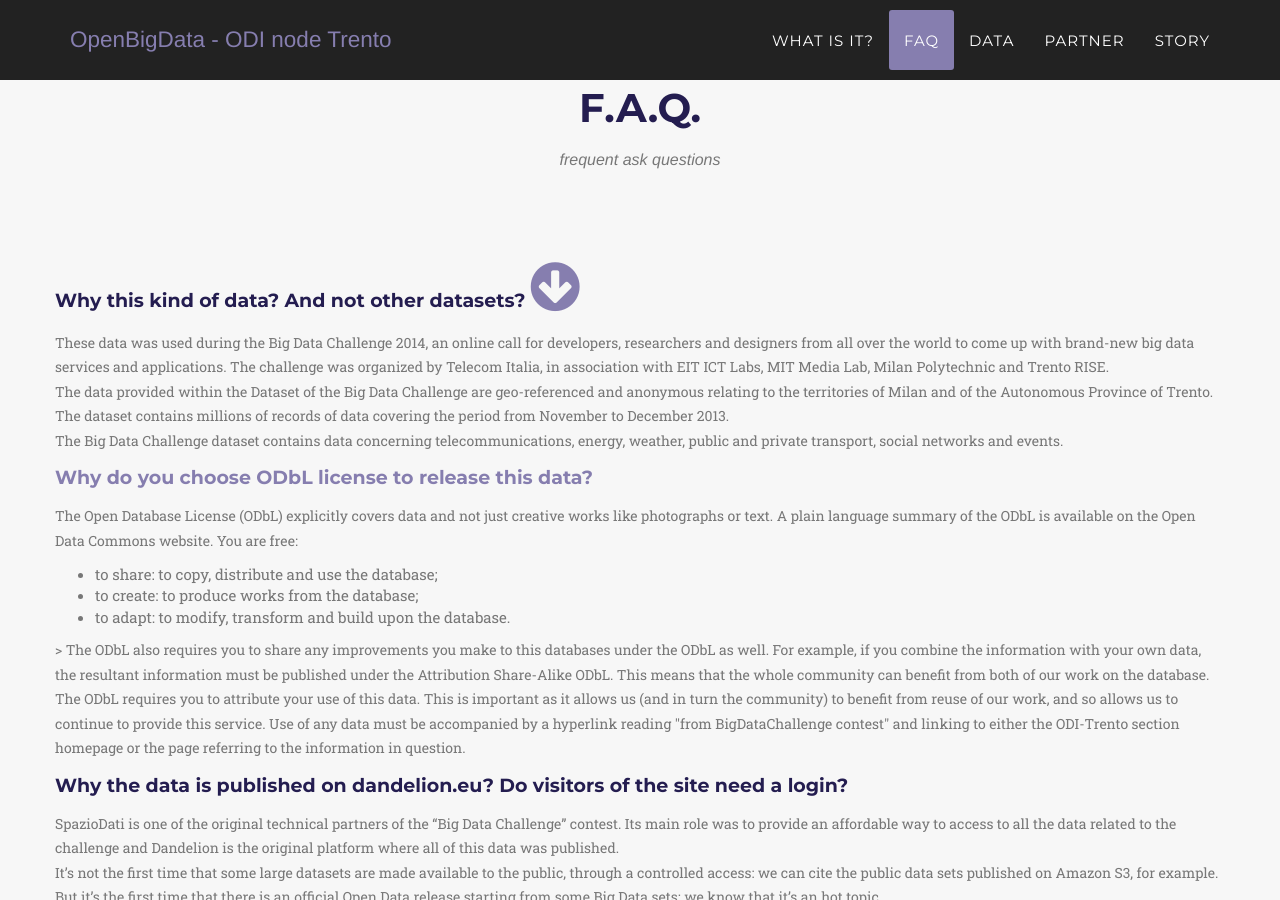
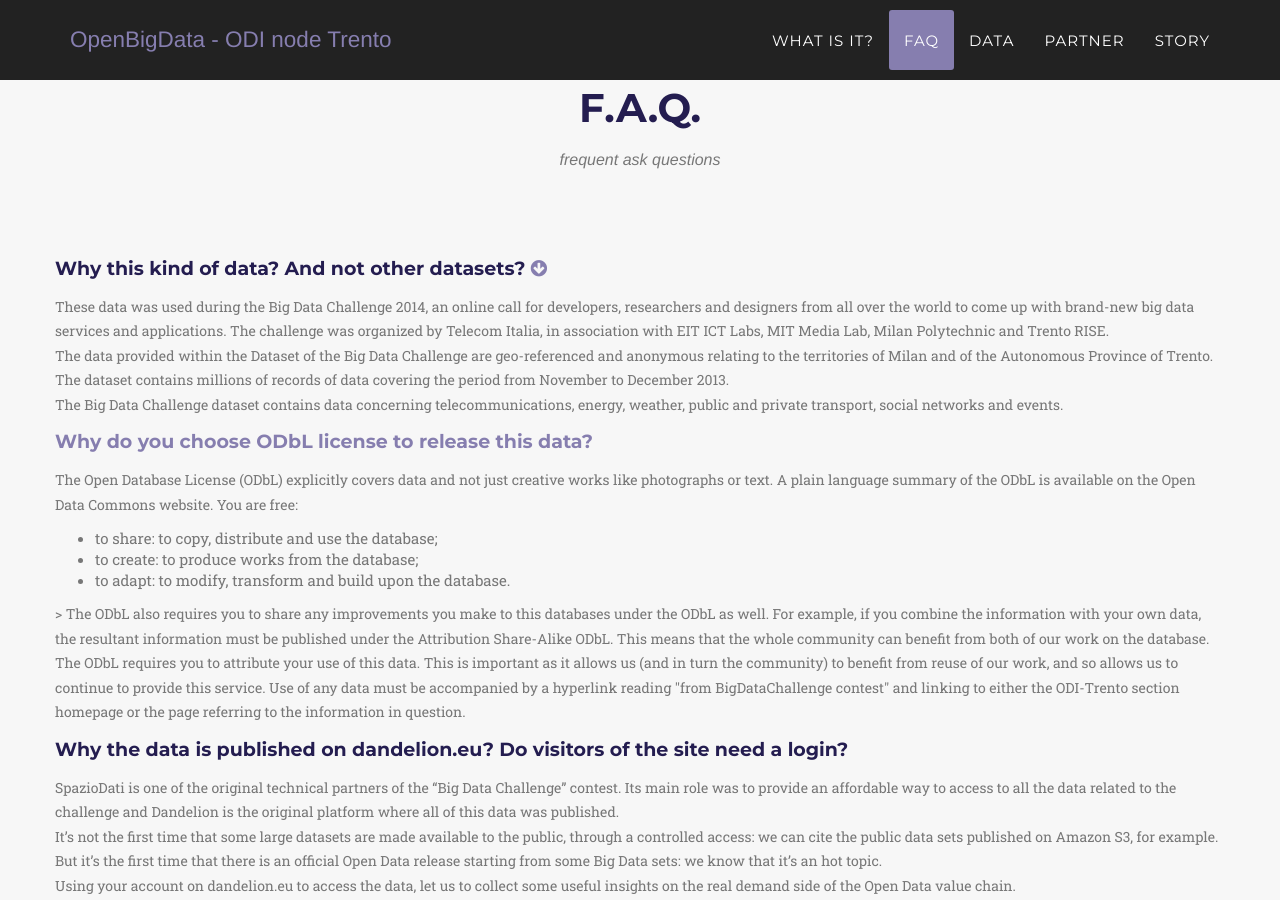
Before and after one commit to theodifbk/theodifbk.github.io, a Jekyll site: the page built from openbigdata/index.html, in a window 1280 px wide and 900 px high, scrolled down 1534 px. Built offline with Jekyll 4.4.1, drawn with Linux system fonts in a browser that asks for light colours; some web fonts are replaced.

Commit message:
faq icon

```diff
--- a/_includes/openbigdata/faq.html
+++ b/_includes/openbigdata/faq.html
@@ -14,7 +14,7 @@ function faqshow(url) {
         </div>
         <div class="row">
 			<h4 class="service-heading">
-               Why this kind of data? And not other datasets? <a href="javascript:faqshow('#faq1')"><i class="fa fa-arrow-circle-down fa-3x"></i></a>
+               Why this kind of data? And not other datasets? <a href="javascript:faqshow('#faq1')"><i class="fa fa-arrow-circle-down fa-1x"></i></a>
 			</h4>
 			<p class="text-muted" id="faq1">
                 These data was used during the Big Data Challenge 2014, an online call for developers, researchers and designers from all over the world to come up with brand-new big data services and applications. The challenge was organized by Telecom Italia, in association with EIT ICT Labs, MIT Media Lab, Milan Polytechnic and Trento RISE.
```
